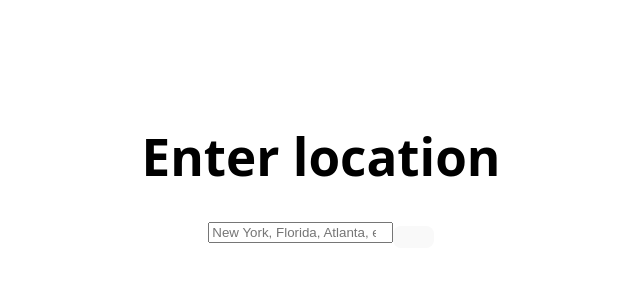
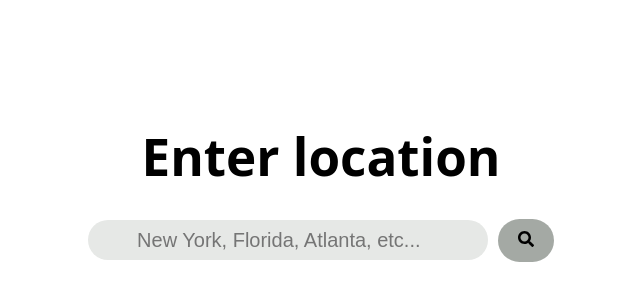
Before and after one commit to mikexbal/Weathery, a React (Vite) app in the folder weather-app/frontend/: page / in a window 1280 px wide. Shown: the part 206-506 px from the top of the page, without its empty margins (319-959 px from the left). Built offline with nearby package versions, Linux system fonts and the light colour scheme.

Commit message:
Added syling links

```diff
--- a/weather-app/frontend/src/components/SearchBar/search.jsx
+++ b/weather-app/frontend/src/components/SearchBar/search.jsx
@@ -12,15 +12,15 @@ function SearchBar() {
           method="get"
         >
           <input
-            class="searchBar"
+            className={styles.searchBar}
             id="city"
             name="city"
             type="search"
             placeholder="New York, Florida, Atlanta, etc..."
             aria-label="Search"
           />
-          <button class="searchButton" type="submit">
-            <i class="fa fa-search"></i>
+          <button className={styles.searchButton} type="submit">
+            <FaSearch />
           </button>
         </form>
       </nav>
```
